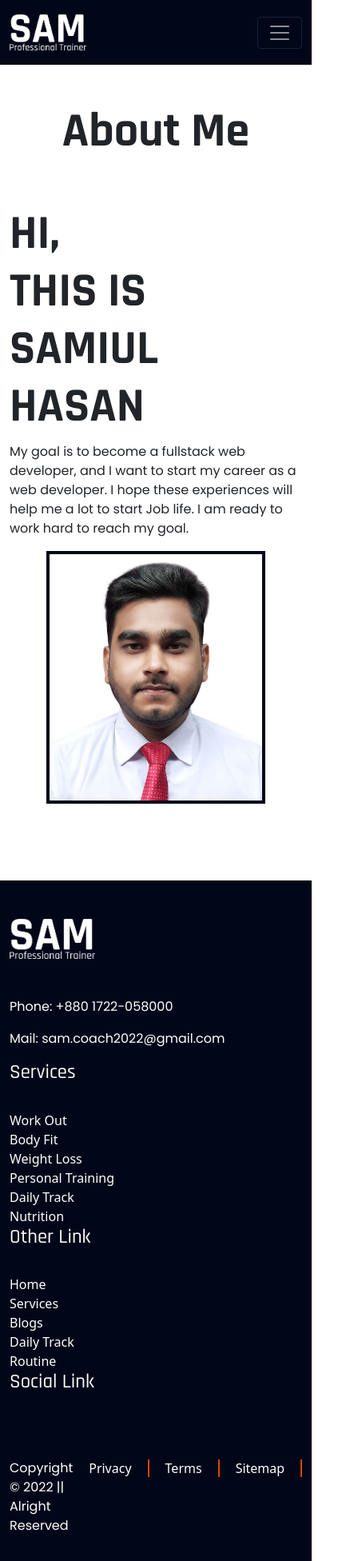
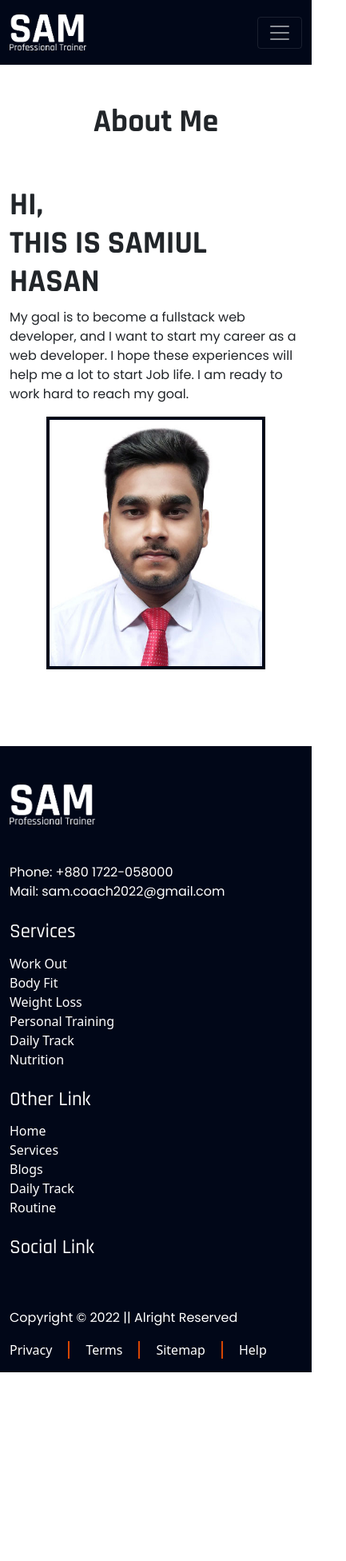
Before and after one commit to SamiulxHasanx07/gym-trainer-react-app-with-auth, a React (Create React App) app: page /about in a window 390 px wide. Shown: the whole page at 80% size, 433 px wide, since content can reach past the window. After the commit the page ends 1716 px from the top, so only its background shows below. Built offline with nearby package versions, Linux system fonts and the light colour scheme; no server answers.

Commit message:
Responsive Done

```diff
--- a/src/App.css
+++ b/src/App.css
@@ -1,49 +1,67 @@
 /* Google Fonts */
 @import url('https://fonts.googleapis.com/css2?family=Rajdhani:wght@300;400;500;600;700&display=swap');
 @import url('https://fonts.googleapis.com/css2?family=Poppins:ital,wght@0,300;0,400;0,500;0,600;0,700;1,400;1,700&display=swap');
-*{
+
+* {
   margin: 0;
   padding: 0;
 }
-h1, h2, h3, h4, h5, h6{
+
+h1,
+h2,
+h3,
+h4,
+h5,
+h6 {
   font-family: 'Rajdhani', sans-serif;
 }
-.font{
+
+.font {
   font-family: 'Rajdhani', sans-serif;
   font-weight: 600;
 }
-p{
+
+p {
   font-family: 'Poppins', sans-serif;
 }
-:root{
-  --main-color:#ff5504;
-  --black-color:#010718;
+
+:root {
+  --main-color: #ff5504;
+  --black-color: #010718;
 }
-.custom-color{
+
+.custom-color {
   color: var(--main-color);
 }
-.bg-color{
+
+.bg-color {
   background-color: var(--black-color);
 }
-.primary-bg{
+
+.primary-bg {
   background-color: var(--main-color);
 }
+
 /* navbar  */
-.navbar{
+.navbar {
   background-color: var(--black-color);
 }
-.navbar a:hover, .logout:hover{
+
+.navbar a:hover,
+.logout:hover {
   color: var(--main-color) !important;
 }
+
 /* Button */
-.card-btn{
+.card-btn {
   background-color: var(--main-color);
   font-size: 18px;
   color: #fff;
   border: none;
   padding: 8px 25px;
 }
-.custom-btn{
+
+.custom-btn {
   background-color: var(--main-color);
   font-size: 25px;
   color: #fff;
@@ -51,13 +69,23 @@ p{
   padding: 10px 25px;
 }
 
-.custom-btn:hover, .card-btn:hover{
+.custom-btn:hover,
+.card-btn:hover {
   background-color: #d64603;
 }
-.sec-title{
+
+.sec-title {
   font-size: 60px;
   font-weight: 700;
 }
-footer{
+
+/* login form */
+.form-container {
+  padding: 3rem 3rem;
+  width: 50%;
+}
+
+
+footer {
   background-color: var(--black-color);
 }
--- a/src/App.js
+++ b/src/App.js
@@ -1,5 +1,4 @@
 import { Route, Routes } from 'react-router-dom';
-import './App.css';
 import About from './Pages/About/About';
 import Login from './Pages/Auth/Login/Login';
 import RequireAuth from './Pages/Auth/RequireAuth/RequireAuth';
@@ -11,7 +10,8 @@ import Home from './Pages/Home/Home/Home';
 import NotFound from './Pages/NotFound/NotFound';
 import Footer from './Pages/Shared/Footer/Footer';
 import Header from './Pages/Shared/Header/Header';
-
+import './App.css';
+import './responsive.css';
 function App() {
   return (
     <div className="App">
--- a/src/Pages/About/About.js
+++ b/src/Pages/About/About.js
@@ -9,7 +9,7 @@ const About = () => {
                 <div className="about-section py-5">
                     <Row className='align-items-center'>
                         <Col sm={12} md={6}>
-                            <h2 className='sec-title'>HI,<br />THIS IS SAMIUL HASAN</h2>
+                            <h2 className='sec-title text-start'>HI,<br />THIS IS SAMIUL HASAN</h2>
                             <p>My goal is to become a fullstack web developer, and I want to start my career as a web developer. I hope these experiences will help me a lot to start Job life. I am ready to work hard to reach my goal.</p>
                         </Col>
                         <Col sm={12} md={6}>
--- a/src/Pages/Auth/Login/Login.js
+++ b/src/Pages/Auth/Login/Login.js
@@ -119,9 +119,9 @@ const Login = () => {
 
 
     return (
-        <div className='signup py-5'>
+        <div className='login py-5'>
             <Container>
-                <div className='form-container w-50 mx-auto py-5 px-5'>
+                <div className='form-container mx-auto'>
                     <h2 className='sec-title text-center'>Please Login!</h2>
                     <h2 className='sec-title text-center'> </h2>
                     <Form onSubmit={login}>
--- a/src/Pages/Auth/Signup/Signup.js
+++ b/src/Pages/Auth/Signup/Signup.js
@@ -11,7 +11,7 @@ import SocialLogin from '../SocialLogin/SocialLogin';
 import { toast, ToastContainer } from 'react-toastify';
 
 const Signup = () => {
-    const [userInfo, setUserInfo] = useState({ displayName: '', email: '', password: '', confirmPassword: '' })
+    const [userInfo, setUserInfo] = useState({ name: '', email: '', password: '', confirmPassword: '' })
     const [errors, setErrors] = useState({ name: '', email: '', password: '', confirmPassword: '' })
     const [updateProfile, updating, error] = useUpdateProfile(auth);
     const [
@@ -100,27 +100,29 @@ const Signup = () => {
     if (updating) {
         toast('please wait');
     }
-    const signup = async(e) => {
-        e.preventDefault();
-        createUserWithEmailAndPassword(userInfo.email, userInfo.password);
-        const { userName } = userInfo;
-        await updateProfile({ displayName: "My Name" });
-    }
 
     const navigate = useNavigate();
     const location = useLocation();
-    const from = location.state?.from?.pathname || '/';
+    const from = location.state?.from?.pathname || '/checkout';
 
     useEffect(() => {
         if (user) {
-            navigate(from)
+
         }
     }, [user])
+
+    const signup = async (e) => {
+        e.preventDefault();
+        const { name } = userInfo;
+        await createUserWithEmailAndPassword(userInfo.email, userInfo.password);
+        await updateProfile({ displayName: name });
+        navigate(from);
+    }
 
     return (
         <div className='signup py-5'>
             <Container>
-                <div className='form-container w-50 mx-auto py-5 px-5'>
+                <div className='form-container mx-auto'>
                     <h2 className='sec-title text-center'>Please Signup!</h2>
                     <Form onSubmit={signup}>
                         <Form.Group className="mb-3" controlId="formBasicName">
--- a/src/Pages/Auth/SocialLogin/SocialLogin.js
+++ b/src/Pages/Auth/SocialLogin/SocialLogin.js
@@ -58,7 +58,7 @@ const SocialLogin = () => {
         <div>
 
             <div className="other-signup">
-                <div className='d-flex align-items-center justify-content-center'>
+                <div className='d-block d-md-flex align-items-center justify-content-center'>
                     <button onClick={() => signInWithGoogle()} className='btn'>
                         <img src={googleImg} alt="" />
                         Google {loginPage?'Login':'Signup'}
--- a/src/Pages/Home/Services/Services.css
+++ b/src/Pages/Home/Services/Services.css
@@ -1,2 +1,3 @@
-.services-seciton h2{
+.services-seciton{
+    overflow: hidden !important;
 }
--- a/src/Pages/Home/Services/Services.js
+++ b/src/Pages/Home/Services/Services.js
@@ -51,7 +51,7 @@ const Services = () => {
         <div className='services-seciton py-5'>
             <Container>
                 <h2 className='sec-title mb-5'>Services</h2>
-                <Row xs={1} md={3} className="g-5">
+                <Row xs={1} md={2} lg={3} className="g-5">
                     {
                         services.map(singleService=><SingleService key={singleService.id} singleService={singleService}></SingleService>)
                     }
--- a/src/Pages/Shared/Footer/Footer.js
+++ b/src/Pages/Shared/Footer/Footer.js
@@ -9,14 +9,14 @@ const Footer = () => {
         <footer className='pt-5 pb-3 text-white'>
             <Container>
                 <Row>
-                    <Col sm='12' md="12" lg="3">
+                    <Col  sm={12} md={6} lg={3}>
                         <img className='mb-5' style={{ height: '50px' }} src={logo} alt="" />
-                        <p>Phone: +880 1722-058000</p>
-                        <p>Mail: sam.coach2022@gmail.com</p>
+                        <p className='m-0'>Phone: +880 1722-058000</p>
+                        <p className='m-0'>Mail: sam.coach2022@gmail.com</p>
 
                     </Col>
-                    <Col sm='12' md="12" lg="3">
-                        <h2 className='pb-4'>Services</h2>
+                    <Col  sm={12} md={6} lg={3}>
+                        <h2 className='pb-1 mt-4 mt-md-4 mt-lg-0 pb-md-3'>Services</h2>
 
                         <div className='footer-sec-text'>
                             <Link to='' className='m-0 d-block'>Work Out</Link>
@@ -27,8 +27,8 @@ const Footer = () => {
                             <Link to='' className='m-0 d-block'>Nutrition</Link>
                         </div>
                     </Col>
-                    <Col sm='12' md="12" lg="3">
-                        <h2 className='pb-4'>Other Link</h2>
+                    <Col  sm={12} md={6} lg={3}>
+                        <h2 className='pb-1 mt-4 mt-md-4 mt-lg-0 pb-md-3'>Other Link</h2>
 
                         <div className='footer-sec-text'>
                             <Link to='' className='m-0 d-block'>Home</Link>
@@ -38,8 +38,8 @@ const Footer = () => {
                             <Link to='' className='m-0 d-block'>Routine</Link>
                         </div>
                     </Col>
-                    <Col sm='12' md="12" lg="3">
-                        <h2 className='pb-4'>Social Link</h2>
+                    <Col sm={12} md={6} lg={3}>
+                        <h2 className='pb-1 mt-4 mt-md-4 mt-lg-0 pb-md-3'>Social Link</h2>
                         <Link to=''>
                             <div className='social-link'>
                             </div>
@@ -50,17 +50,22 @@ const Footer = () => {
                         </Link>
                     </Col>
                 </Row>
-                <div className='d-flex justify-content-between mt-5'>
+
+                <Row className='mt-5'>
+                    <Col sm={12} lg={6}>
                         <div>
                             <p>Copyright &copy; 2022 || Alright Reserved</p>
                         </div>
-                    <div className='links'>
+                    </Col>
+                    <Col sm={12} lg={6}>
+                        <div className='links text-left text-md-end'>
                             <Link to=''>Privacy</Link>
                             <Link to=''>Terms</Link>
                             <Link to=''>Sitemap</Link>
                             <Link to=''>Help</Link>
                         </div>
-                </div>
+                    </Col>
+                </Row>
             </Container>
         </footer>
     );
--- a/src/Pages/Shared/Header/Header.js
+++ b/src/Pages/Shared/Header/Header.js
@@ -1,6 +1,5 @@
 
 import { signOut } from 'firebase/auth';
-import React, { useEffect, useState } from 'react';
 import { Container, Nav, Navbar } from 'react-bootstrap';
 import { useAuthState } from 'react-firebase-hooks/auth';
 import { Link } from 'react-router-dom';
@@ -14,6 +13,8 @@ const Header = () => {
     const Logout = () => {
         signOut(auth);
     };
+
+
     // const [scrollPosition, setScrollPosition] = useState(0);
     // const handleScroll = () => {
     //     const position = window.pageYOffset;
@@ -54,8 +55,8 @@ const Header = () => {
                             user ? "" : (<CustomLink className='me-3' to='/signup'>Register</CustomLink>)
                         }
 
-                        <p className='text-white me-4  m-0' style={{ textDecoration: 'none' }}>{user ? 'Hi, ' : ''}{user ? user.displayName : ''}</p>
-                        <img style={{ height: '45px', borderRadius: '100px' }} src={user?.photoURL} alt="" />
+                        <p className='text-white me-4  m-0' style={{ textDecoration: 'none' }}>{user ? 'Hi, ' : ''}{user?user.displayName : ''}</p>
+                        <img src={user?.photoURL} style={{ height: '45px', borderRadius: '100px' }}  alt="" />
                         {/* <button className="btn btn-link text-white">Logout</button> */}
                     </Nav>
                 </Navbar.Collapse>
--- /dev/null
+++ b/src/responsive.css
@@ -0,0 +1,67 @@
+/* Medium devices (tablets, 768px and up) */
+@media only screen and (min-width: 577px) and (max-width: 1000px) {
+    /* login */
+    .form-container {
+        padding: 3rem 2rem;
+        width: 90%;
+    }
+    .sec-title {
+        font-size: 45px;
+        text-align: center;
+    }
+ }
+
+
+/* Small devices (landscape phones, 576px and up) */
+@media (max-width: 576px) {
+    .banner-text h2 {
+        font-size: 60px;
+    }
+
+    .banner-text {
+        padding: 50px 0;
+    }
+
+    .banner-text h3 {
+        font-size: 35px;
+    }
+
+    .banner-text p {
+        text-align: justify;
+    }
+
+    services-seciton {
+        overflow: hidden !important;
+    }
+
+    .sec-title {
+        font-size: 40px;
+        text-align: center;
+    }
+
+    .banner-section {
+        min-height: 200px;
+        background-repeat: no-repeat;
+        overflow: hidden;
+    }
+
+    .custom-btn {
+        font-size: 15px;
+    }
+    /* login */
+    .form-container {
+        padding: 3rem 2rem;
+        width: 98%;
+    }
+    /* other signin/signup */
+    .other-signup button{
+        width: 100%;
+        margin: 5px 0;
+    }
+    /* footer  */
+    footer .links a:first-child{
+        padding-left: 0;
+    }
+
+
+}
```
Lines whose indentation alone changed are shown as unchanged.
